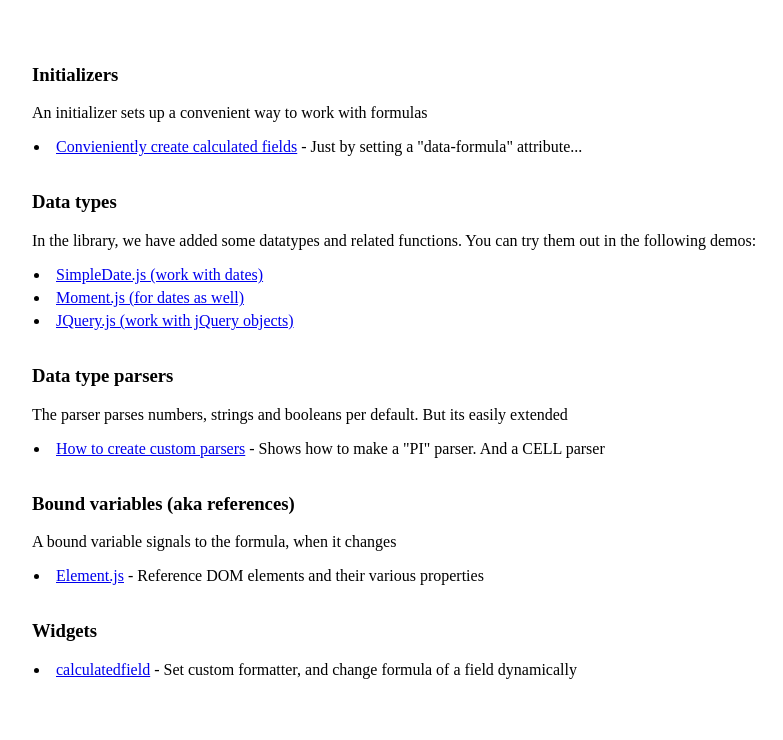
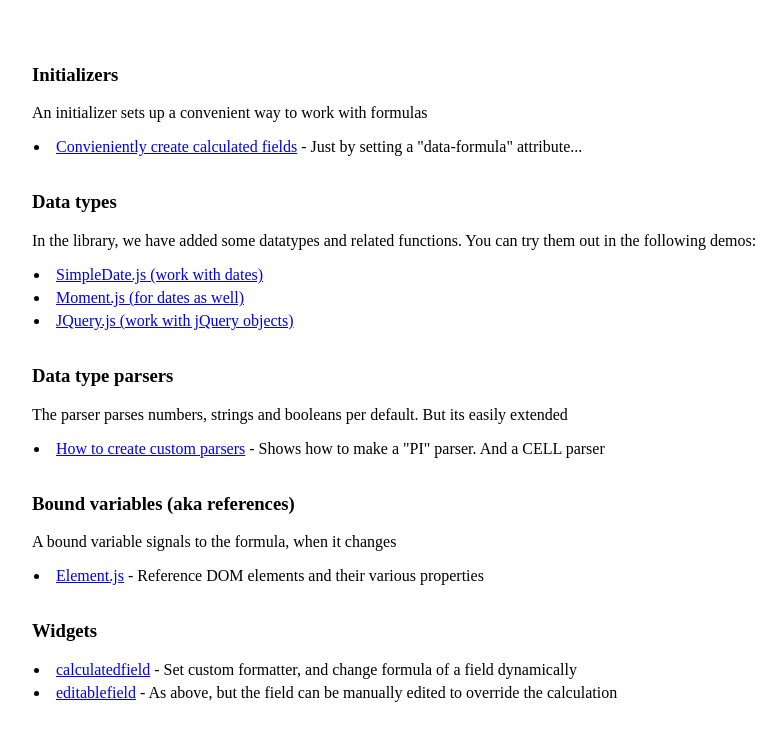
Before and after one commit to rosell-dk/formula, a plain HTML site: page demos/index.html in a window 1280 px wide. Shown: the whole page, without its empty margins (40-823 px from the left). Drawn offline with Linux system fonts and the light colour scheme.

Commit message:
added editable field widget

```diff
--- a/demos/index.html
+++ b/demos/index.html
@@ -51,6 +51,7 @@
   <h3>Widgets</h3>
   <ul>
     <li><a href="widgets-calculated-field.html">calculatedfield</a> - Set custom formatter, and change formula of a field dynamically</li>
+    <li><a href="widgets-editable-field.html">editablefield</a> - As above, but the field can be manually edited to override the calculation</li>
   </ul>
 </body>
 </html>
```
